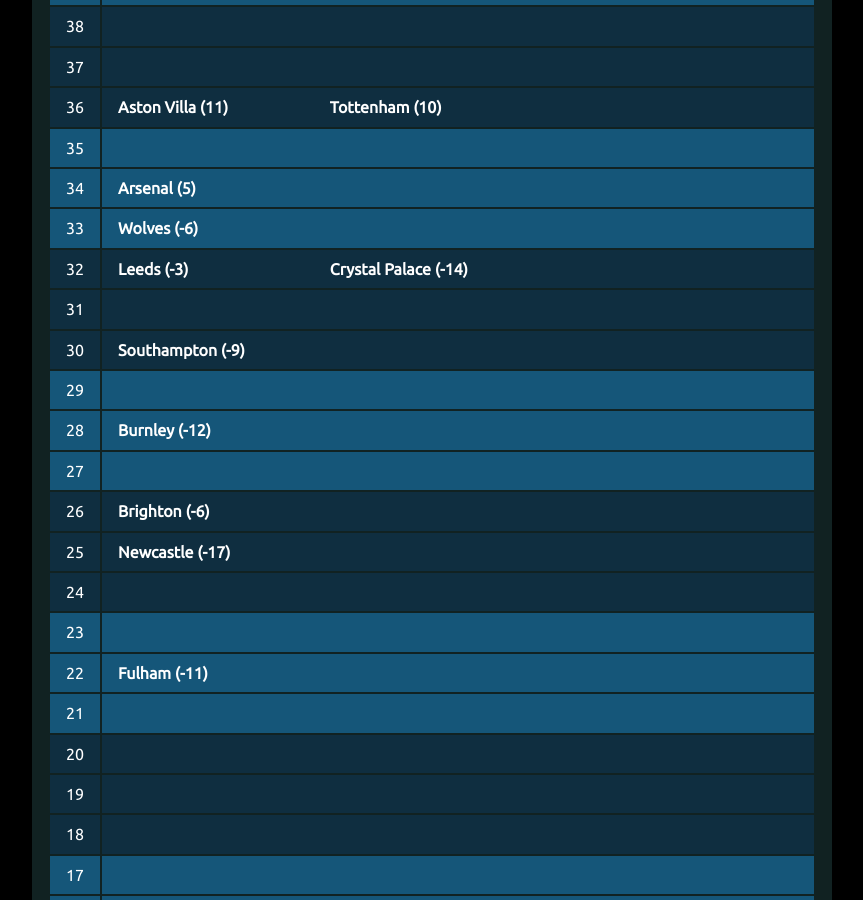
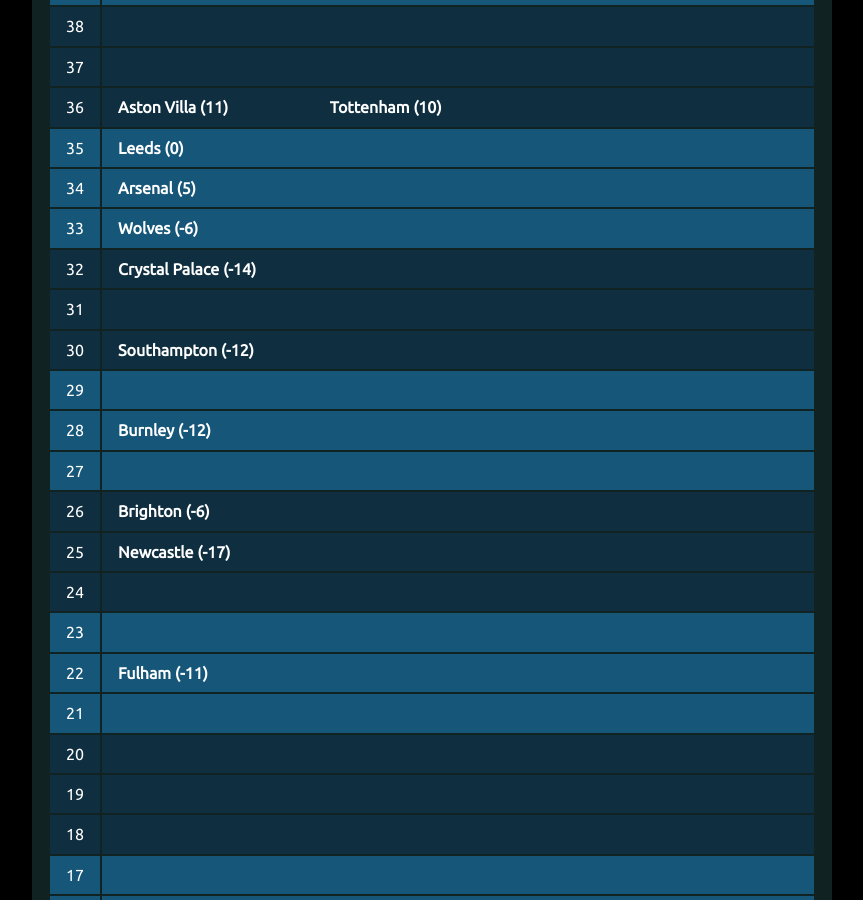
Before and after one commit to muru/muru.github.io, a Jekyll site: the page built from resources.md, in a window 1280 px wide and 900 px high, scrolled down 2684 px. Shown: the whole window, without its empty margins (208-1071 px from the left). Built offline with Jekyll 4.4.1, drawn with Linux system fonts in a browser that asks for light colours; some of the changed text lies outside the part shown.

Commit message:
updated cann-table: Thu 25 Feb 00:02:05 JST 2021

```diff
--- a/cann-table.html
+++ b/cann-table.html
@@ -132,6 +132,7 @@
 	<tr class="cann-row-1">
 		<td class="cann-point"> 35 </td>
 		<td class="cann-clubs">
+			<span class="club-name"> Leeds (0) </span>
 		</td>
  	</tr>
 	<tr class="cann-row-1">
@@ -149,7 +150,6 @@
 	<tr class="cann-row-2">
 		<td class="cann-point"> 32 </td>
 		<td class="cann-clubs">
-			<span class="club-name"> Leeds (-3) </span>
 			<span class="club-name"> Crystal Palace (-14) </span>
 		</td>
  	</tr>
@@ -161,7 +161,7 @@
 	<tr class="cann-row-2">
 		<td class="cann-point"> 30 </td>
 		<td class="cann-clubs">
-			<span class="club-name"> Southampton (-9) </span>
+			<span class="club-name"> Southampton (-12) </span>
 		</td>
  	</tr>
 	<tr class="cann-row-1">
```
Also changed, not shown: other parts of cann-table.html (+1 -1 lines).
